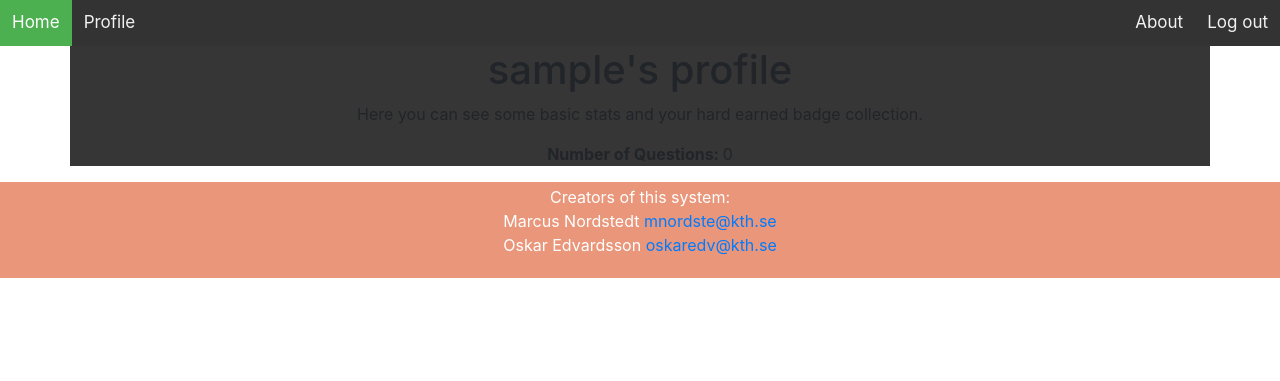
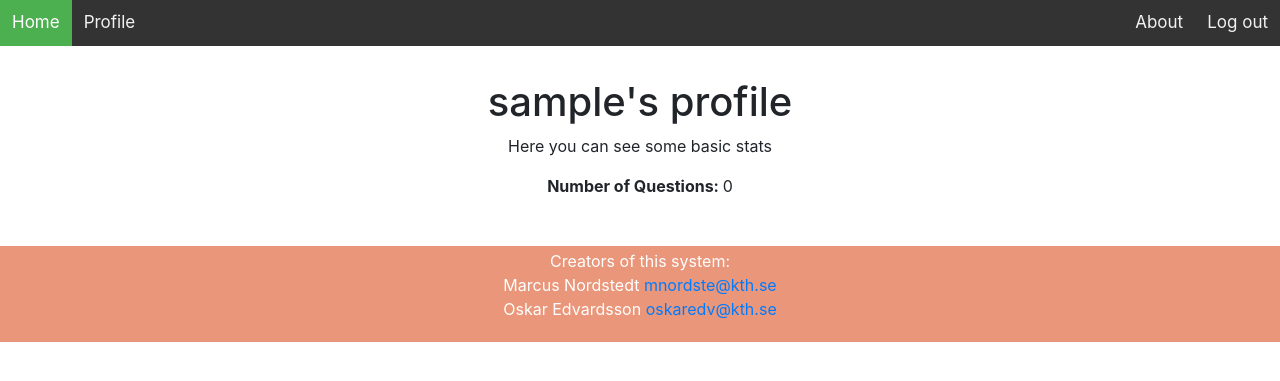
Before and after one commit to oskaredv/kex2021, a Django app: page /profile/ in a window 1280 px wide. Shown: the top 381 px of the page. Run offline with Django 3.2, Linux system fonts and the light colour scheme; the visitor is signed in with stand-in values (Sample User, id 1); data comes from the database, SQL or seed files in the repository.

```diff
--- a/templates/questions/viewprofile.html
+++ b/templates/questions/viewprofile.html
@@ -10,7 +10,7 @@ Here's your profile
 {% block content %}
 <div class ="container">
     <h1>{{user.username}}'s profile</h1>
-    <p>Here you can see some basic stats and your hard earned badge collection.</p>
+    <p>Here you can see some basic stats {% if user|has_gamification %} and your hard earned badge collection {% endif %} </p>
     <p>
         <p><strong>Number of Questions: </strong>{{profile.num_questions}} </p>
         {% if user|has_gamification %}
@@ -138,7 +138,8 @@ Here's your profile
     .container{
         margin: auto;
         text-align: center;
-        background: #363636;
+        padding: 2em;
+        width: 55%;
         flex: 1 1 auto;
         /*grow vertically*/
     }
```
